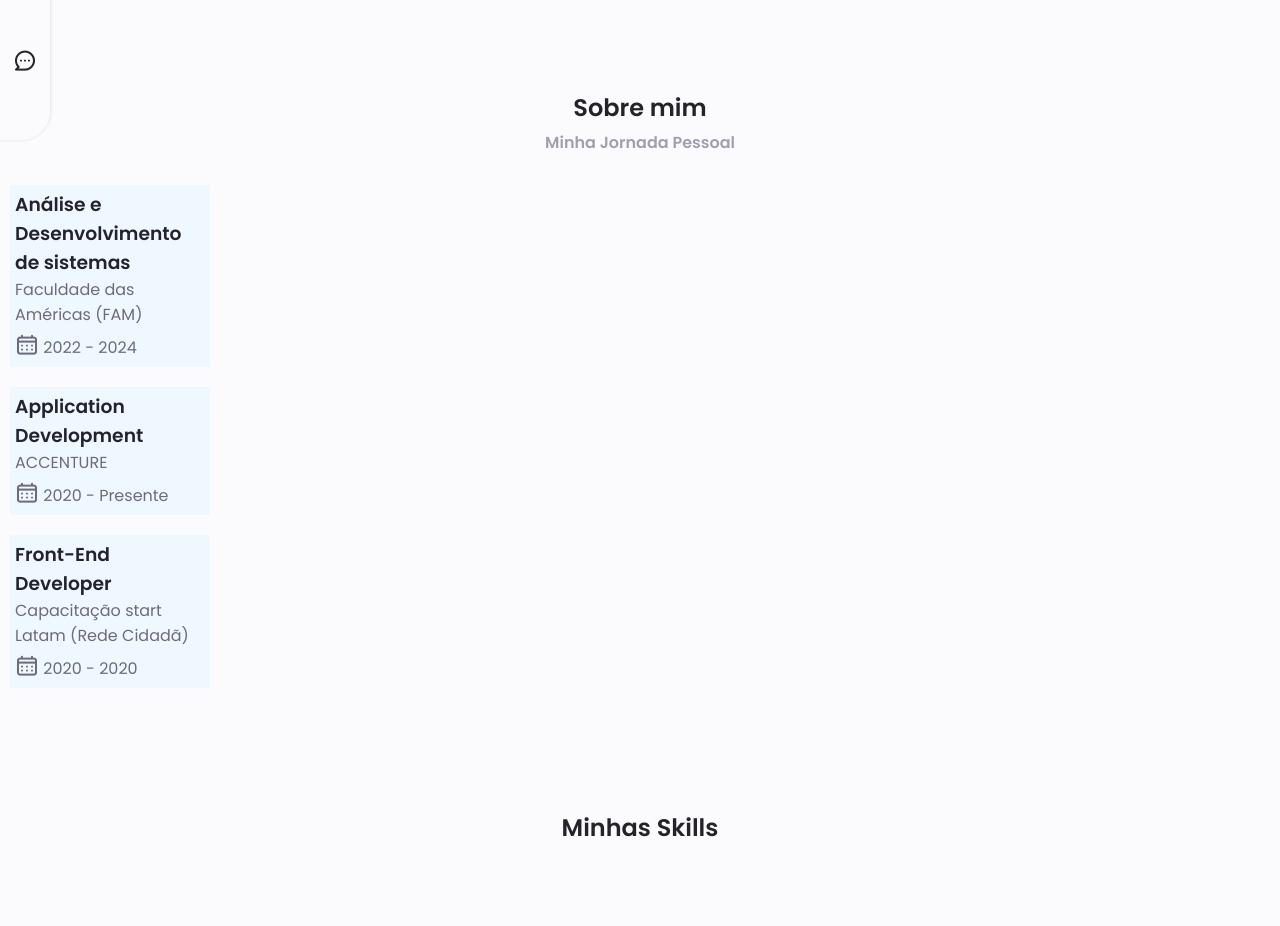
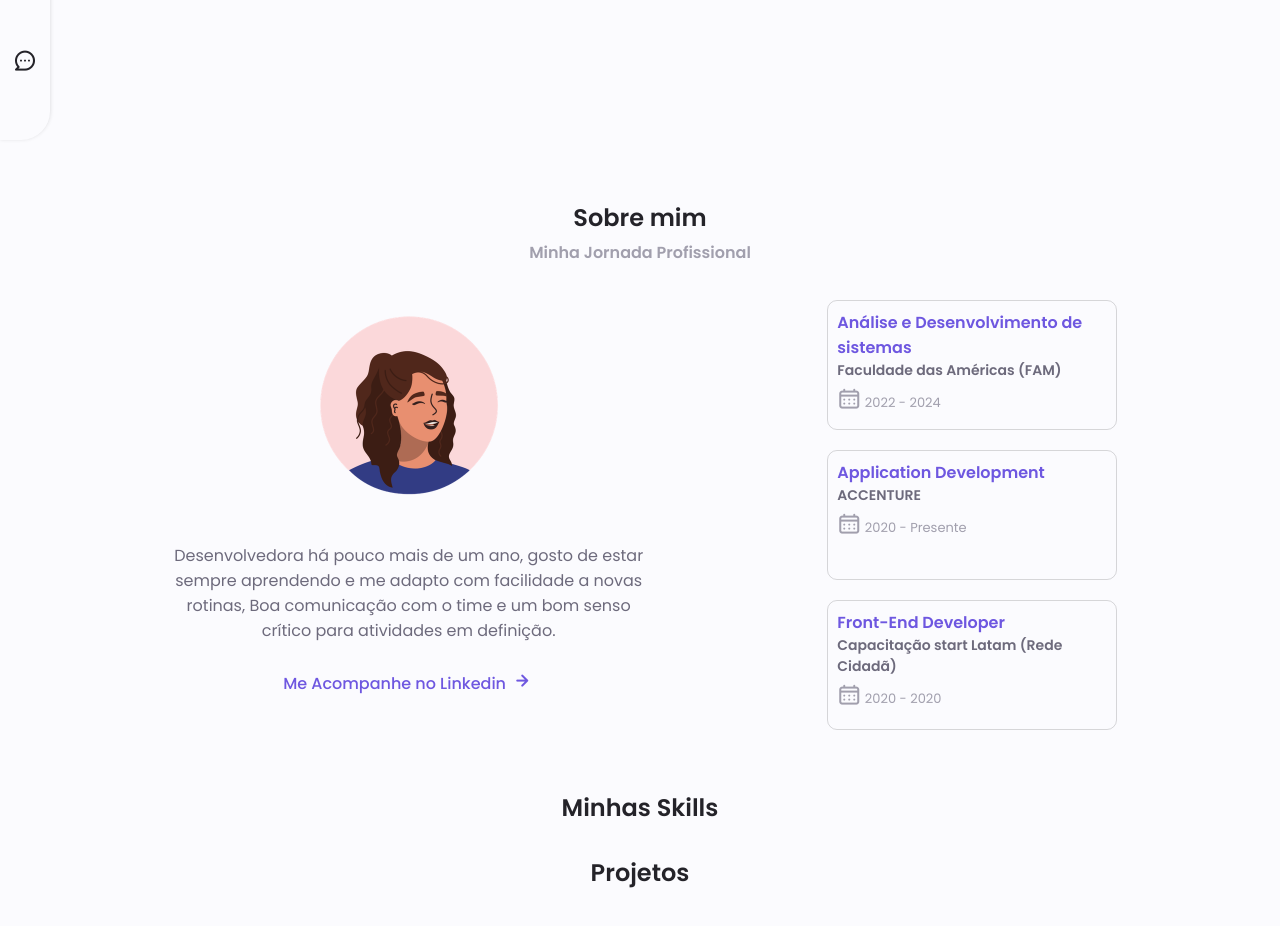
Before and after one commit to Anaju7/Portfolio, a plain HTML site: page index.html in a window 1280 px wide. Shown: the part 660-1586 px from the top of the page. After the commit the page ends 1550 px from the top, so only its background shows below. Drawn offline with nearby package versions, Linux system fonts and the light colour scheme.

Commit message:
ajustes na seção sobre mim

```diff
--- a/assets/style.css
+++ b/assets/style.css
@@ -93,8 +93,6 @@ a {
     background-color: var(--body-color);
 }
 
-
-
 .nav-list {
   padding-top: 5px;
   justify-content: space-around;
@@ -140,7 +138,6 @@ a {
 
 .section {
   width: 100%;
-  height: 90vh;
   padding-top: 30px;
 }
 
@@ -187,6 +184,7 @@ a {
     font-size: 1rem;
     padding: 5px 0;
 }
+
 .home-text {
     margin-bottom: 30px;
 }
@@ -198,22 +196,15 @@ a {
     color: #fff;
 }
 
-
 /* CSS ABOUT */
 
-.about-infos {
+
+
+.about-info-qualifications {
     display: flex;
+    align-items: center;
     flex-direction: column;
-    padding: 15px 0
-}
-
-.about-img  {
-    display: flex;
-    justify-content: center;
-}
-
-.about-img img {
-   width: 250px;
+    padding: 20px 0;
 }
 
 .about-qualifications {
@@ -222,11 +213,60 @@ a {
 }
 
 .qualifications-card {
+    display: flex;
+    width: 290px;
+    height: 130px;
+    flex-direction: column;
+    padding: 9px;
+    margin: 10px;
+    border-radius: 10px;
+    border: solid .120rem rgb(0,0,0,.15);
+    transition: all .3s;
+    cursor: pointer;
+}
+
+.qualifications-card:hover {
+    transition: all .3s;
+    box-shadow: 10px 5px 5px rgb(0,0,0,.15);
+}
+
+.qualifications-title h3 {
+    color: var(--first-color);
+    font-size: var(--normal-font-size);
+}
+
+.qualifications-title h4 {
+    color: var(--body-font);
+    font-size: var(--small-font-size);
+}
+
+.qualifications-calendar {
+    color: var(--text-color-light);
+    font-size: var(--smaller-font-size);
+}
+
+.about-myInfos {
+    display: flex;
+    flex-direction: column;
+    align-items: center;
+    text-align: center;
+    padding: 1rem;
+}
+
+.about-myInfos img {
     width: 200px;
-    padding: 5px;
-    background-color: aliceblue;
-    margin: 10px;
+    margin: 20px 0;
 }
+
+.about-text {
+    padding: 20px 0 ;
+}
+
+.about-link {
+    color: var(--first-color);
+    font-weight: 500;
+}
+
 
 
 @media only screen and (min-width: 767px) {
@@ -246,11 +286,9 @@ a {
         flex-direction: column;
     }
 
-
     .uil {
         font-size: 1.5rem;
     }
-
 
     .home-container {
         height: 100vh;
@@ -262,11 +300,15 @@ a {
         text-align: start;
     }
 
+    .about-section {
+        display: flex;
+        justify-content: space-evenly;
+        flex-direction: row;
+    }
 
+    .about-myInfos {
+        display: flex;
+        /* justify-content: center; */
+        width: 40%;
+    }
 }
-
-
-
-
-
-/* CSS Home */
--- a/index.html
+++ b/index.html
@@ -56,8 +56,13 @@
                     <h1 class="home-title">Olá, me chamo Ana Julia</h1>
                     <h2 class="subtitle">Application Developer</h2>
                     <p class="home-text">
-                        Lorem ipsum dolor sit amet, consectetur adipisicing elit,
-                        sed do eiusmod tempor incididunt ut labore et dolore magna aliqua. Ut enim ad minim veniam,
+                        Desenvolvedora há pouco mais de
+                        um ano, gosto de estar sempre
+                        aprendendo e me adapto com
+                        facilidade a novas rotinas, Boa
+                        comunicação com o time e um
+                        bom senso crítico para atividades
+                        em definição.
                     </p>
                     <a href="" class="btn-cv">
                         Download CV
@@ -69,41 +74,59 @@
         <section class="section" id="about">
             <div class="section-title">
                 <h2>Sobre mim</h2>
-               <h3 class="subtitle">Minha Jornada Pessoal</h3>
+               <h3 class="subtitle">Minha Jornada Profissional</h3>
             </div>
-            <div class="about-infos">
+            <div class="about-section">
+                <div class="about-myInfos">
+                    <img src="./assets/img/Women Power - Avatar.png" alt="">
+                    <div>
+                        <p class="about-text">
+                            Desenvolvedora há pouco mais de
+                            um ano, gosto de estar sempre
+                            aprendendo e me adapto com
+                            facilidade a novas rotinas, Boa
+                            comunicação com o time e um
+                            bom senso crítico para atividades
+                            em definição.
+                        </p>
+                        <a class="about-link" href="">Me Acompanhe no Linkedin <i class="uil uil-arrow-right"></i></a>
+                    </div>
+                </div>
+                <div class="about-info-qualifications">
                     <div class="about-qualifications">
-                    <div class="qualifications-card">
+                        <div class="qualifications-card item-1">
+                            <div class="qualifications-title">
                                 <h3>Análise e Desenvolvimento de sistemas</h3>
-                        <p>Faculdade das Américas (FAM)</p>
-                        <div>
+                                <h4>Faculdade das Américas (FAM)</h4>
+                            </div>
+                            <div class="qualifications-calendar">
                                 <i class="uil uil-schedule"></i>
                                 2022 - 2024
                             </div>
                         </div>
-                    <div class="qualifications-card">
+                        <div class="qualifications-card item-2">
+                            <div class="qualifications-title">
                                 <h3>Application Development</h3>
-                        <p>ACCENTURE</p>
-                        <div>
+                                <h4>ACCENTURE</h4>
+                            </div>
+                            <div class="qualifications-calendar">
                                 <i class="uil uil-schedule"></i>
                                 2020 - Presente
                             </div>
                         </div>
-                    <div class="qualifications-card">
+                        <div class="qualifications-card item-3">
+                            <div class="qualifications-title">
                                <h3>Front-End Developer</h3>
-                        <p>Capacitação start Latam (Rede Cidadã)</p>
-                        <div>
+                               <h4>Capacitação start Latam (Rede Cidadã)</h4>
+                            </div>
+                            <div class="qualifications-calendar">
                                 <i class="uil uil-schedule"></i>
                                 2020 - 2020
                             </div>
                         </div>
-
                     </div>
-                <!-- <div class="about-img">
-                    <img src="./assets/img/web-development.png" alt="">
-                </div> -->
                 </div>
-
+            </div>
         </section>
         <section class="section" id="skills">
             <div class="section-title">
```
Also changed, not shown: assets/img/Women Power - Avatar.png (added), assets/img/Women Power - Sitting In Floor.png (added). Lines whose indentation alone changed are shown as unchanged.
